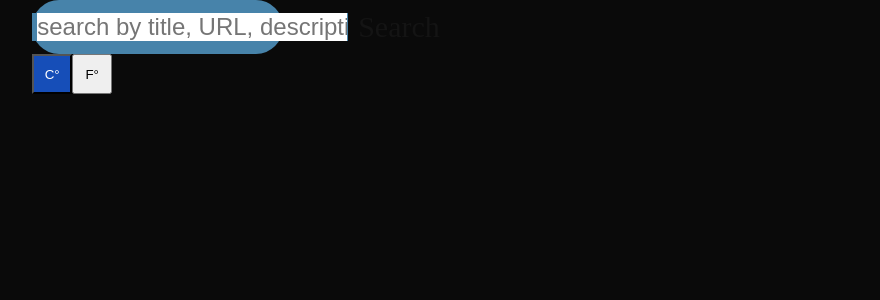
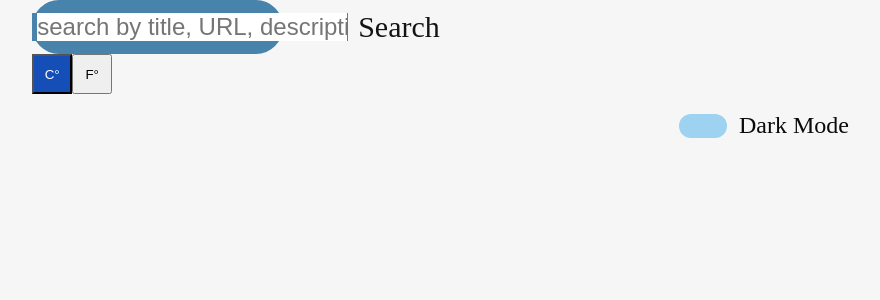
Before and after one commit to Neliswa084/react-weather-app, a React (Vite) app: page / in a window 1280 px wide. Shown: the top 300 px of the page, without its empty margins (399-1279 px from the left). Built offline with nearby package versions, Linux system fonts and the light colour scheme.

Commit message:
Continued with DarkMode component

```diff
--- a/src/App.tsx
+++ b/src/App.tsx
@@ -6,13 +6,17 @@ import { Searchbar } from './Components/Search/Searchbar'
 function App() {
 
   const[units,setUnits]= useState("C°")
-  const[isDark,setIsDark] = useState(true)
+  const[isDark,setIsDark] = useState(false)
 
 
   return (
     <>
     <div className='App' data-theme={isDark ? "dark" : "light"} >
-     <Navbar units={units}  changeUnits={(newUnits) => setUnits(newUnits)}/>
+     <Navbar
+     units={units}
+     changeUnits={(newUnits) => setUnits(newUnits)}
+     isChecked={isDark}
+     handleChange={() => setIsDark(!isDark)}/>
 
     </div>
     </>
--- a/src/Components/DarkModeToggle/DarkMode.module.css
+++ b/src/Components/DarkModeToggle/DarkMode.module.css
@@ -0,0 +1,30 @@
+.toggle-container{
+    position: absolute;
+
+    right: 2em;
+}
+
+.toggle {
+    visibility: hidden;
+
+}
+.toggle + label {
+    display: flex;
+    align-items: center;
+    font-size: 1.5em;
+    cursor: pointer;
+    color: var(--primary-text-color);
+
+}
+.toggle + label::before {
+    content: "";
+    height: 1em;
+    width: 2em;
+    border-radius: 1em;
+    background-color: var(--toggle-bg);
+    margin-right: 0.5em;
+}
+.toggle + label::after{
+    content: "";
+
+}
--- a/src/Components/DarkModeToggle/DarkMode.tsx
+++ b/src/Components/DarkModeToggle/DarkMode.tsx
@@ -0,0 +1,22 @@
+import React from 'react'
+import styles from  './DarkMode.module.css'
+
+type DarkModeProps={
+    handleChange: () => void;
+    isChecked: boolean
+}
+
+export const DarkMode:React.FC<DarkModeProps> = ({handleChange, isChecked}) => {
+  return (
+    <div className={styles['toggle-container']} >
+        <input
+        type="checkbox"
+        className= {styles['toggle']}
+        id="check"
+        onChange={handleChange}
+        checked={isChecked}
+        />
+        <label htmlFor="check">Dark Mode</label>
+    </div>
+  )
+}
--- a/src/Components/Navbar/Navbar.module.css
+++ b/src/Components/Navbar/Navbar.module.css
@@ -8,6 +8,7 @@ nav{
     display: flex;
     flex-wrap: wrap;
     justify-content: space-between;
+    flex-direction: column;
 
 
 }
--- a/src/Components/Navbar/Navbar.tsx
+++ b/src/Components/Navbar/Navbar.tsx
@@ -2,19 +2,23 @@ import React from 'react'
 import styles from './Navbar.module.css'
 import { Searchbar } from '../Search/Searchbar'
 import { TempToggle } from '../TempToggle/TempToggle'
+import { DarkMode } from '../DarkModeToggle/DarkMode'
 
 export type NavbarProps={
 
     units: string
     changeUnits: (newUnits: string) => void
+    isChecked:boolean
+    handleChange:() => void
 
 }
 
-export const Navbar:React.FC<NavbarProps> = ({units, changeUnits}) => {
+export const Navbar:React.FC<NavbarProps> = ({units, changeUnits,isChecked,handleChange}) => {
   return (
    <nav>
      <Searchbar />
      <TempToggle units={units} changeUnits={changeUnits} />
+     <DarkMode isChecked={isChecked} handleChange={handleChange} />
    </nav>
   )
 }
```
